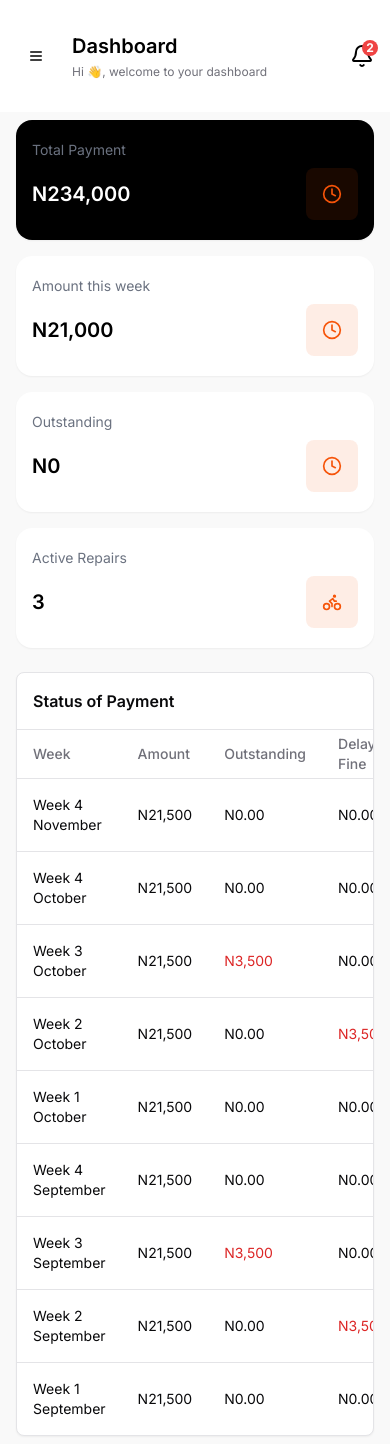
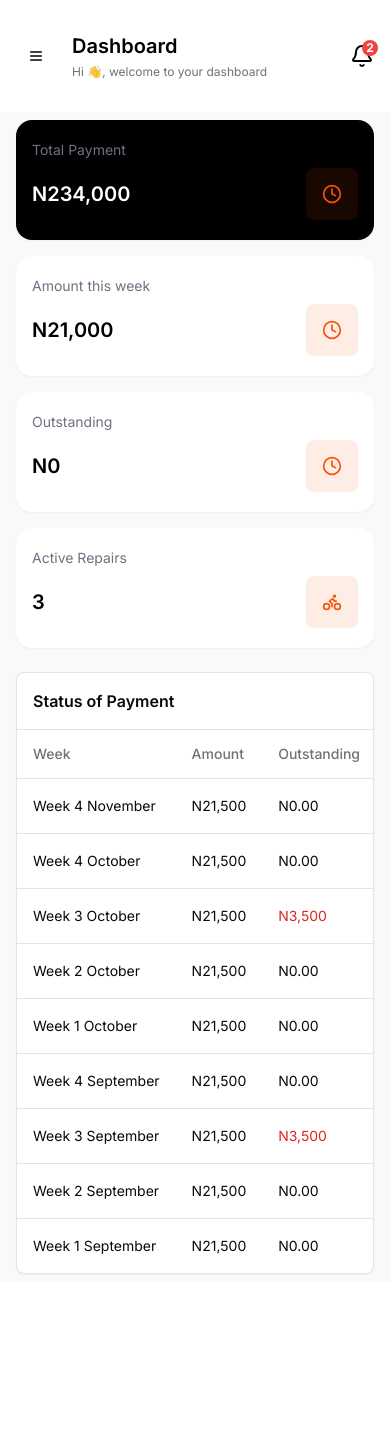
Before and after one commit to vooom2/Frontend, a React (Vite) app: page /dashboard/payments in a window 390 px wide. After the commit the page ends 1282 px from the top, so only its background shows below. Built offline with nearby package versions, Linux system fonts and the light colour scheme.

Commit message:
minor ui fix

```diff
--- a/src/pages/dashboard/payment/PaymentHistory.tsx
+++ b/src/pages/dashboard/payment/PaymentHistory.tsx
@@ -37,7 +37,7 @@
             </div>
 
             <div className="grid grid-cols-1 lg:grid-cols-4 gap-4">
-                <div className="lg:col-span-4">
+                <div className="lg:col-span-4 text-nowrap">
                     <Card>
                         <div className="p-4 border-b">
                             <h3 className="font-semibold">Status of Payment</h3>
```
